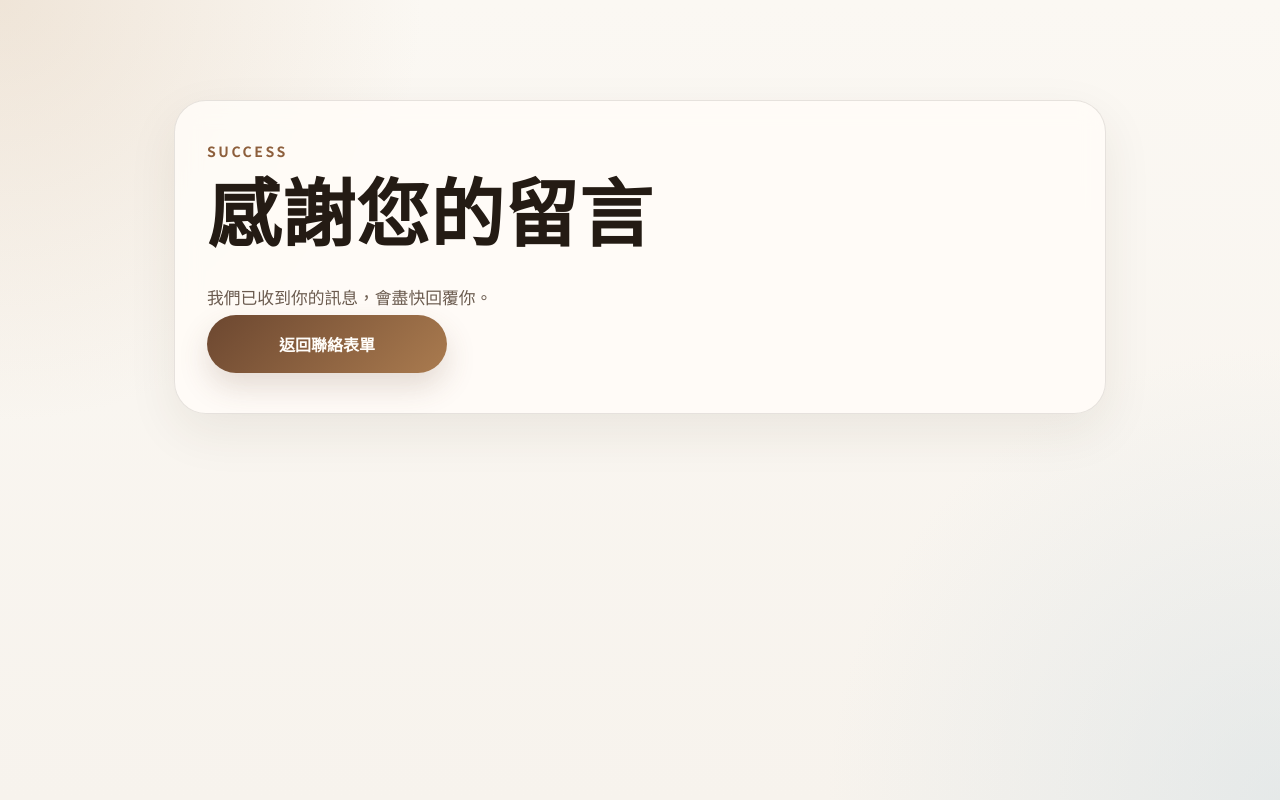
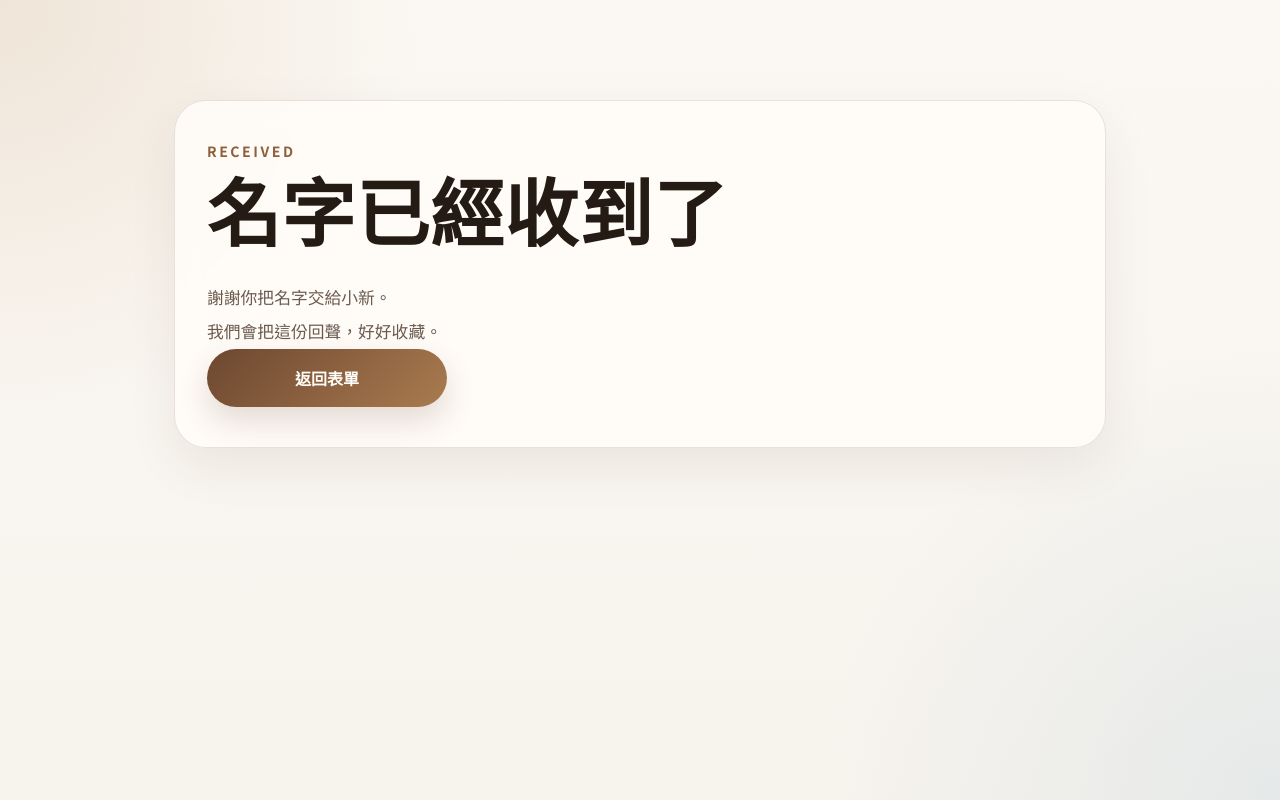
Before and after one commit to wenjaenlin/my-contact-site, a plain HTML site: page thank-you.html in a window 1280 px wide. Drawn offline with Linux system fonts and the light colour scheme.

Commit message:
Refresh thank-you page copy and style

```diff
--- a/thank-you.html
+++ b/thank-you.html
@@ -3,24 +3,25 @@
 <head>
   <meta charset="UTF-8">
   <meta name="viewport" content="width=device-width, initial-scale=1.0">
-  <title>感謝您的留言</title>
+  <title>感謝你的名字</title>
   <link rel="preconnect" href="https://fonts.googleapis.com">
   <link rel="preconnect" href="https://fonts.gstatic.com" crossorigin>
-  <link href="https://fonts.googleapis.com/css2?family=Noto+Sans+TC:wght@400;500;700&display=swap" rel="stylesheet">
+  <link href="https://fonts.googleapis.com/css2?family=Noto+Serif+TC:wght@500;700&family=Noto+Sans+TC:wght@400;500;700&display=swap" rel="stylesheet">
   <link rel="stylesheet" href="style.css">
 </head>
 <body>
   <main class="page-shell">
     <section class="contact-card">
       <div class="hero">
-        <p class="eyebrow">Success</p>
-        <h1>感謝您的留言</h1>
+        <p class="eyebrow">Received</p>
+        <h1>名字已經收到了</h1>
         <p class="intro">
-          我們已收到你的訊息，會盡快回覆你。
+          謝謝你把名字交給小新。<br>
+          我們會把這份回聲，好好收藏。
         </p>
       </div>
 
-      <a class="submit-button back-link" href="/">返回聯絡表單</a>
+      <a class="submit-button back-link" href="/">返回表單</a>
     </section>
   </main>
 </body>
```
